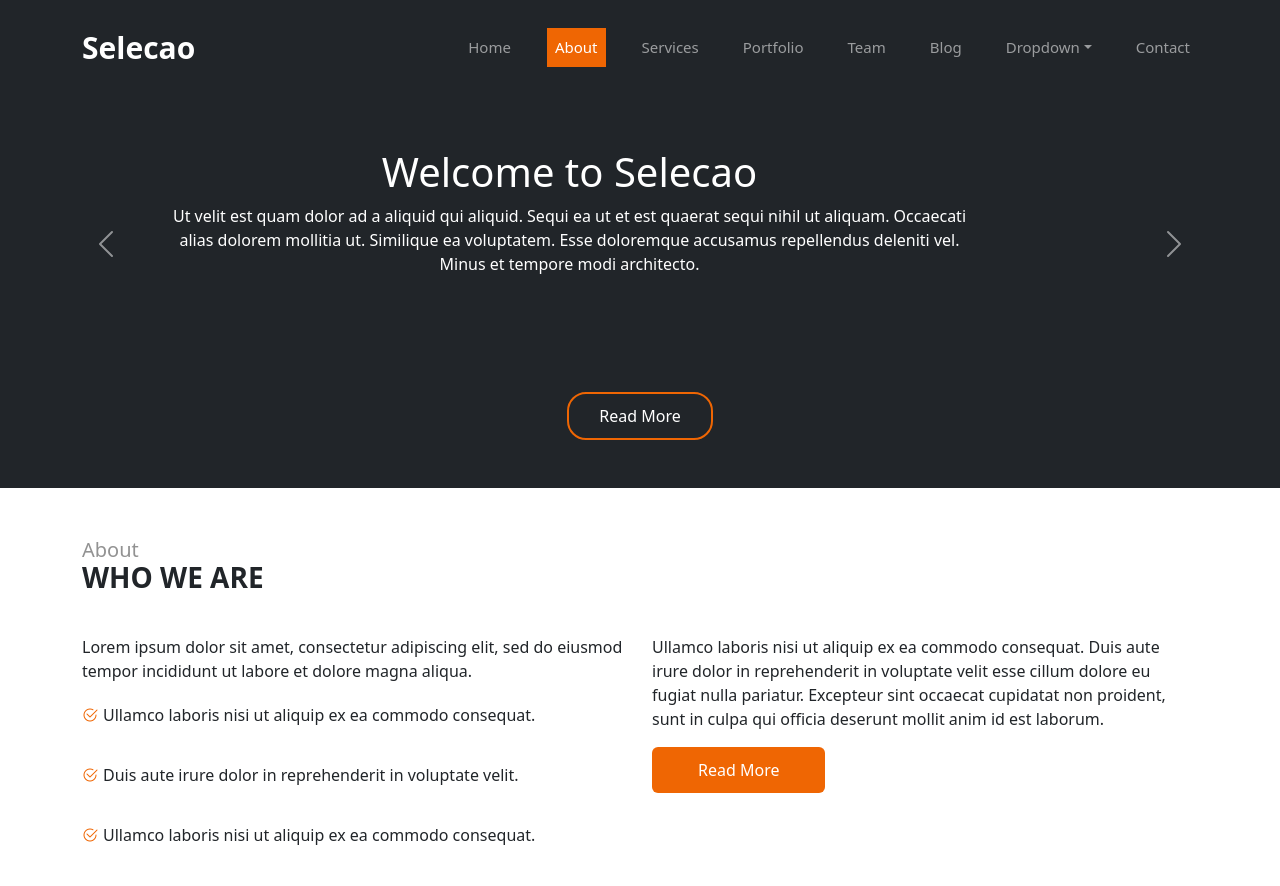
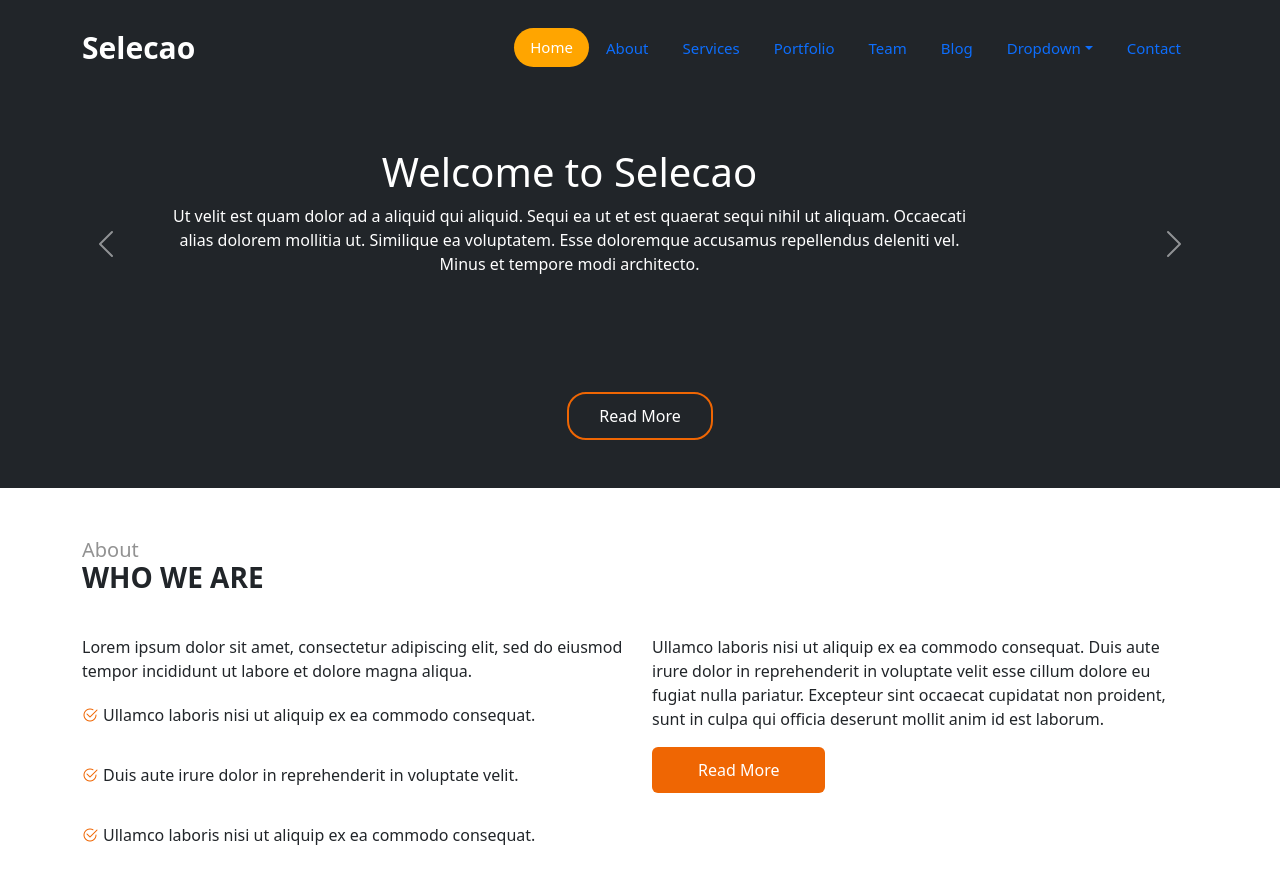
Before and after one commit to lakhvinder1664/xsportsoft-work3, a plain HTML site: page index.html in a window 1280 px wide. Shown: the top 886 px of the page. Drawn offline with nearby package versions, Linux system fonts and the light colour scheme.

Commit message:
xportsoft-work3

```diff
--- a/index.html
+++ b/index.html
@@ -28,22 +28,22 @@
       </button>
       <div class="collapse navbar-collapse justify-content-end" id="collapsibleNavbar">
         <div class="right-nav-text">
-          <ul class="navbar-nav">
-            <li class="nav-item"><a class="nav-link" href="#">Home</a></li>
-            <li class="nav-item"><a class="nav-link active" href="#">About</a></li>
-            <li class="nav-item"><a class="nav-link" href="#">Services</a></li>
-            <li class="nav-item"><a class="nav-link" href="#">Portfolio</a></li>
-            <li class="nav-item"><a class="nav-link" href="#">Team</a></li>
-            <li class="nav-item"><a class="nav-link" href="#">Blog</a></li>
+          <ul class="nav nav-tabs">
+            <li class="nav-item"><a class="nav-link active"data-bs-toggle="tab" href="index.html">Home</a></li>
+            <li class="nav-item"><a class="nav-link" data-bs-toggle="tab" href="#About/">About</a></li>
+            <li class="nav-item"><a class="nav-link" data-bs-toggle="tab" href="#">Services</a></li>
+            <li class="nav-item"><a class="nav-link" data-bs-toggle="tab" href="#">Portfolio</a></li>
+            <li class="nav-item"><a class="nav-link" data-bs-toggle="tab" href="#">Team</a></li>
+            <li class="nav-item"><a class="nav-link" data-bs-toggle="tab" href="#">Blog</a></li>
             <li class="nav-item dropdown">
-              <a class="nav-link dropdown-toggle" href="#" role="button" data-bs-toggle="dropdown">Dropdown</a>
+              <a class="nav-link dropdown-toggle" data-bs-toggle="tab" href="#" role="button" data-bs-toggle="dropdown">Dropdown</a>
               <ul class="dropdown-menu">
                 <li><a class="dropdown-item" href="#">Link</a></li>
                 <li><a class="dropdown-item" href="#">Another link</a></li>
                 <li><a class="dropdown-item" href="#">A third link</a></li>
               </ul>
             </li>
-            <li class="nav-item"><a class="nav-link" href="#">Contact</a></li>
+            <li class="nav-item"><a class="nav-link" data-bs-toggle="tab" href="#">Contact</a></li>
           </ul>
         </div>
       </div>
@@ -51,7 +51,7 @@
   </nav>
 
   <!-- Carousel Section -->
-  <section class="sec-1">
+  <section class="sec-1" id="About">
     <div class="container-fluid bg-dark text-white py-5">
       <div id="myCarousel" class="carousel slide" data-bs-ride="carousel">
         <!-- Slides -->
@@ -325,14 +325,14 @@
     <div id="All" class="tab-pane fade show active">
       <div class="masonry-gallery">
         <img src="https://bootstrapmade.com/content/demo/Selecao/assets/img/masonry-portfolio/masonry-portfolio-1.jpg" alt="Product" />
+        <img src="https://bootstrapmade.com/content/demo/Selecao/assets/img/masonry-portfolio/masonry-portfolio-6.jpg" alt="Stool" />
+        <img src="https://bootstrapmade.com/content/demo/Selecao/assets/img/masonry-portfolio/masonry-portfolio-2.jpg" alt="Coffee" />
+        <img src="https://bootstrapmade.com/content/demo/Selecao/assets/img/masonry-portfolio/masonry-portfolio-5.jpg" alt="Lamp" />
+        <img src="https://bootstrapmade.com/content/demo/Selecao/assets/img/masonry-portfolio/masonry-portfolio-9.jpg" alt="Watch" />
         <img src="https://bootstrapmade.com/content/demo/Selecao/assets/img/masonry-portfolio/masonry-portfolio-3.jpg" alt="Plant" />
-        <img src="https://bootstrapmade.com/content/demo/Selecao/assets/img/masonry-portfolio/masonry-portfolio-2.jpg" alt="Coffee" />
-        <img src="https://bootstrapmade.com/content/demo/Selecao/assets/img/masonry-portfolio/masonry-portfolio-6.jpg" alt="Stool" />
-        <img src="https://bootstrapmade.com/content/demo/Selecao/assets/img/masonry-portfolio/masonry-portfolio-5.jpg" alt="Lamp" />
+        <img src="https://bootstrapmade.com/content/demo/Selecao/assets/img/masonry-portfolio/masonry-portfolio-7.jpg" alt="Lens" />
         <img src="https://bootstrapmade.com/content/demo/Selecao/assets/img/masonry-portfolio/masonry-portfolio-4.jpg" alt="Sunglasses" />
-        <img src="https://bootstrapmade.com/content/demo/Selecao/assets/img/masonry-portfolio/masonry-portfolio-7.jpg" alt="Lens" />
         <img src="https://bootstrapmade.com/content/demo/Selecao/assets/img/masonry-portfolio/masonry-portfolio-8.jpg" alt="Whiskey" />
-        <img src="https://bootstrapmade.com/content/demo/Selecao/assets/img/masonry-portfolio/masonry-portfolio-9.jpg" alt="Watch" />
         </div>
       </div>
 
--- a/style.css
+++ b/style.css
@@ -6,13 +6,16 @@
 a.nav-link{
     transition: 0.5s ease
 }
+ul.nav.nav-tabs {
+    border: none;
+}
 a.nav-link.active {
-    background: #ef6603;
+    background: orange !important;
+    border: none;
+    color: white !important;
+    text-decoration: none;
+    border-radius: 34px;
 }
-/* .navbar-nav .nav-link .active{
-    padding: 10px;
-    background: orange !important;
-} */
 .right-nav-text{
     font-size: 15px;
 }
```
